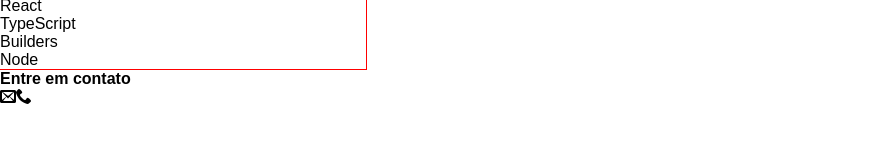
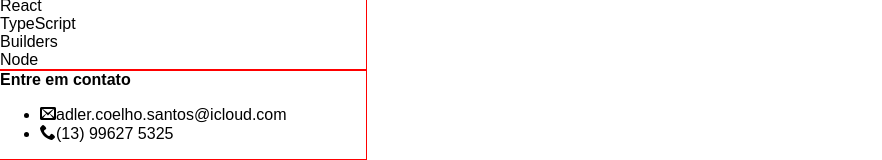
Before and after one commit to coelhoadler/react-site, a React (Create React App) app: page / in a window 1280 px wide. Shown: the part 660-820 px from the top of the page, without its empty margins (0-882 px from the left). Built offline with nearby package versions, Linux system fonts and the light colour scheme; no server answers.

Commit message:
[WIP] trying to do a request to firebase database.

```diff
--- a/src/App.jsx
+++ b/src/App.jsx
@@ -5,7 +5,17 @@ import Sidebar from './components/Sidebar/index';
 import Content from './components/Content/index';
 
 class App extends Component {
+
+  constructor() {
+    super();
+    this.state = {
+      data: { }
+    }
+  }
+
   render() {
+    console.log('=> render');
+
     return (
       <div className="App">
         <Sidebar />
@@ -13,6 +23,16 @@ class App extends Component {
       </div>
     );
   }
+
+  componentDidMount() {
+    console.log('=> did app.jsx');
+    fetch('https://meu-site-5f4d8.firebaseio.com/.json')
+        .then(res => res.json())
+        .then(data => {
+            console.log(data);
+            this.state.data = data;
+        })
+  }
 }
 
 export default App;
--- a/src/components/Content/index.js
+++ b/src/components/Content/index.js
@@ -1,12 +1,13 @@
-import React from "react";
+import React, { Component } from 'react'
 import './index.css';
 
-const Content = () => {
-    return(
-        <div className="content__container">
-            AQUI VOU FALAR UM POUCO DOS TRAMPOS REALIZADOS
-        </div>
-    );
-};
+export default class Content extends Component {
 
-export default Content;
+    render() {
+        return (
+            <div className="content__container">
+                teste
+            </div>
+        )
+    }
+}
--- a/src/components/Sidebar/index.css
+++ b/src/components/Sidebar/index.css
@@ -17,14 +17,18 @@
 
 /* sections */
 
+.-section {
+    width: 100%;
+}
+
 .-motivation {
     border: 1px solid red;
-}
-
-.-section {
-    width: 100%;
 }
 
 .-skills {
     border: 1px solid red;
 }
+
+.-contact {
+    border: 1px solid red;
+}
--- a/src/components/Sidebar/index.js
+++ b/src/components/Sidebar/index.js
@@ -52,12 +52,19 @@ const Sidebar = () => {
 
             <section className="-section -contact">
                 <SectionTitle content='Entre em contato' />
-                <i class="icon icon-envelop"></i>
-                <i class="icon icon-phone"></i>
+                <ul>
+                    <li>
+                        <i className="icon icon-envelop"></i>
+                        <span>adler.coelho.santos@icloud.com</span>
+                    </li>
+                    <li>
+                        <i className="icon icon-phone"></i>
+                        <span>(13) 99627 5325</span>
+                    </li>
+                </ul>
             </section>
         </div>
     );
-
 }
 
 export default Sidebar;
```
Also changed, not shown: package.json (line endings or trailing spaces).
